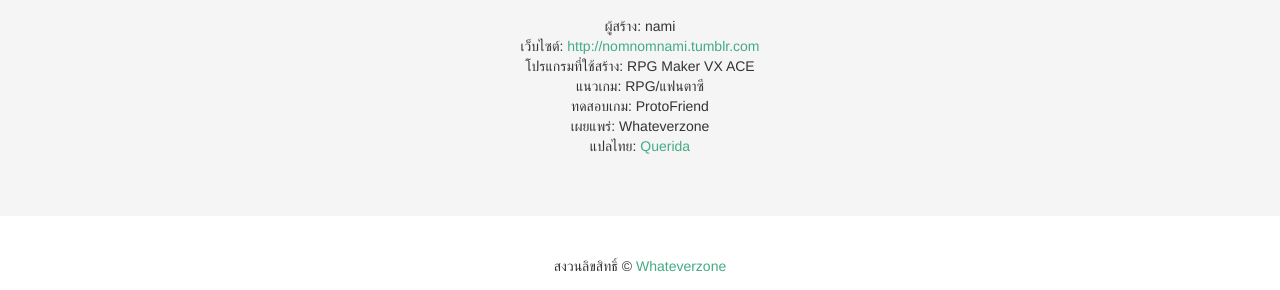
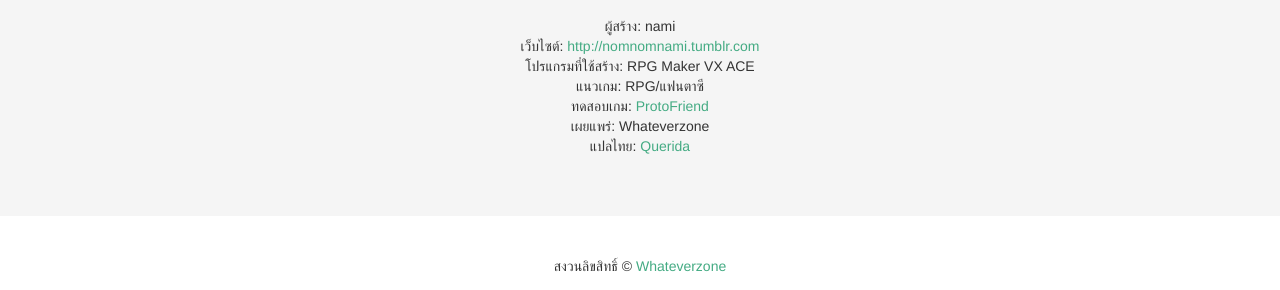
Before and after one commit to pureexe/wez, a Jekyll site: the page built from game/treat.html, in a window 1280 px wide and 900 px high, scrolled down 741 px. Shown: the part 574-864 px from the top of the window. Built offline with Jekyll 4.4.1, drawn with Linux system fonts in a browser that asks for light colours; part of the change alters nothing that is shown.

```diff
--- a/game/treat.html
+++ b/game/treat.html
@@ -19,7 +19,7 @@ credits:
 - title: แนวเกม
   content: RPG/แฟนตาซี
 - title: ทดสอบเกม
-  content: ProtoFriend
+  content: <a href="https://www.facebook.com/MajshimL">ProtoFriend</a>
 - title: เผยแพร่
   content: Whateverzone
 - title: แปลไทย
```
